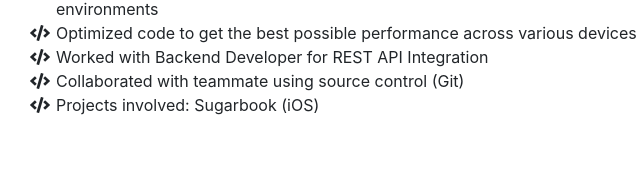
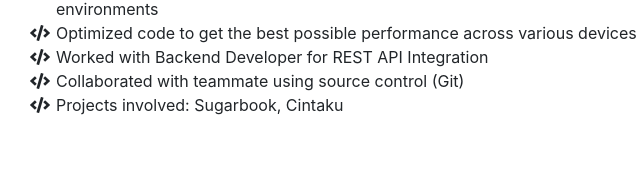
Before and after one commit to iamweiqian/one-page-profile, a website with bundled scripts: page index.html in a window 1280 px wide. Shown: the part 1096-1274 px from the top of the page, 304-944 px from the left. Built offline with nearby package versions, Linux system fonts and the light colour scheme; a web font is replaced by a local one.

Commit message:
Update projects involved for current experience

```diff
--- a/index.html
+++ b/index.html
@@ -118,7 +118,7 @@
                   Collaborated with teammate using source control (Git)</li>
                 <li>
                   <i class="fa-li fas fa-code"></i>
-                  Projects involved: Sugarbook (iOS)</li>
+                  Projects involved: Sugarbook, Cintaku</li>
               </ul>
               <p />
               <!-- <p>Bring to the table win-win survival strategies to ensure proactive domination. At the end of the day, going forward, a new normal that has evolved from generation X is on the runway heading towards a streamlined cloud solution. User generated content in real-time will have multiple touchpoints for offshoring.</p> -->
```
